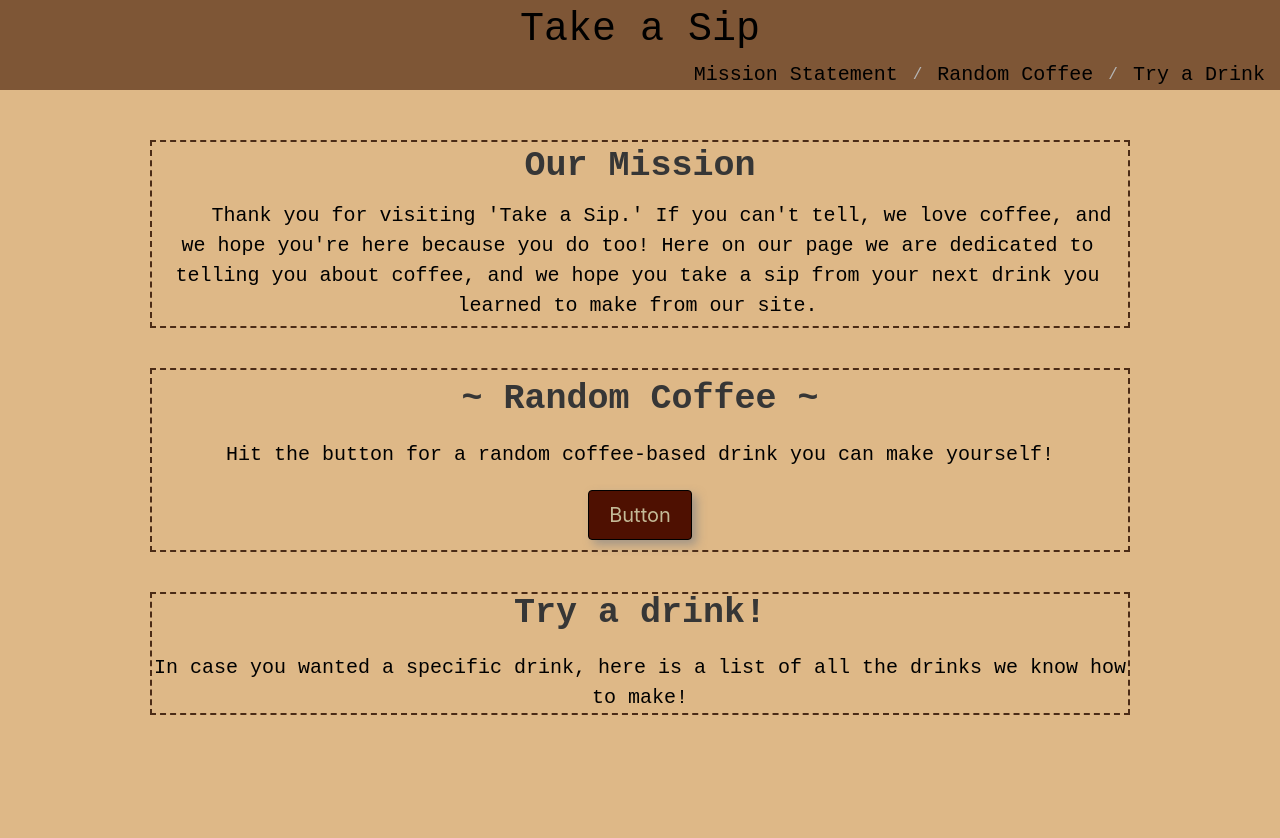
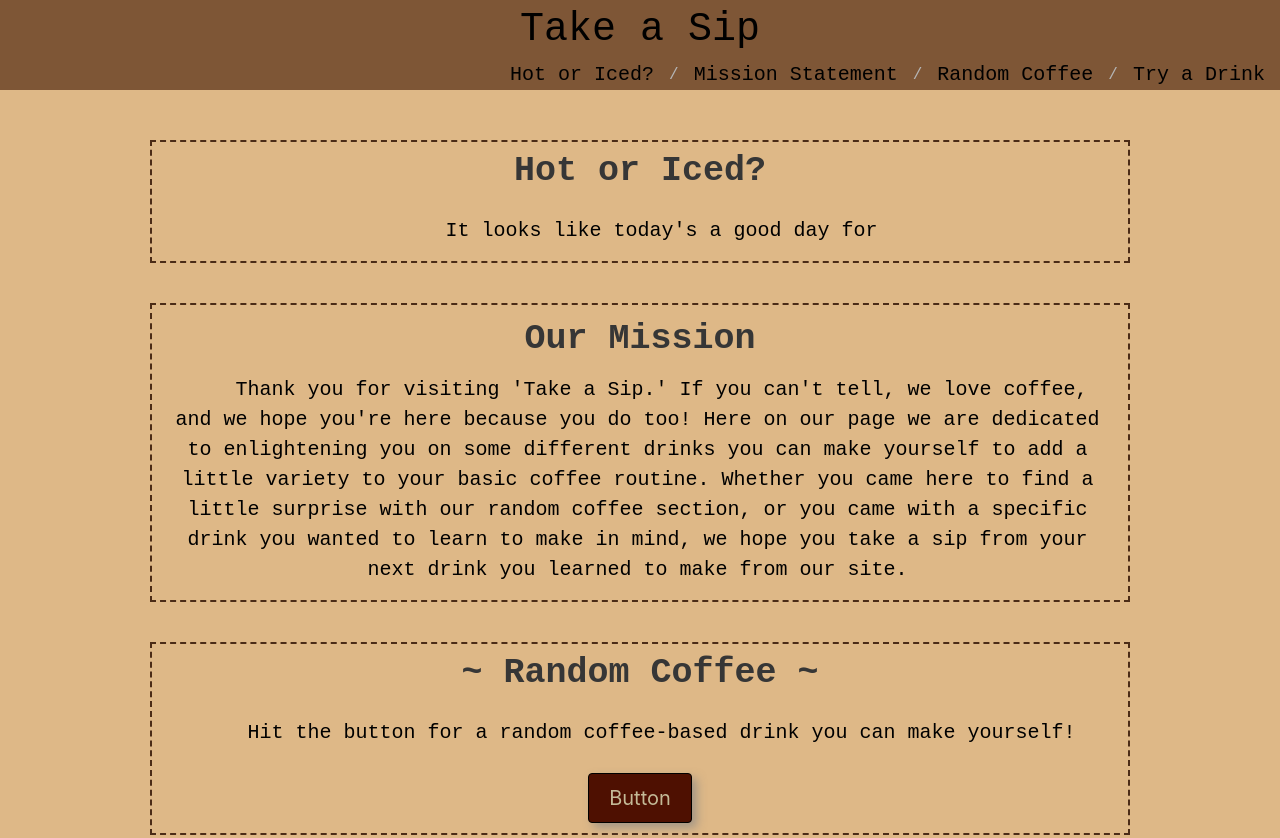
Before and after one commit to umhello2020/coffee-review-site, a plain HTML site: page index.html in a window 1280 px wide. Shown: the top 838 px of the page. Drawn offline with nearby package versions, Linux system fonts and the light colour scheme; no server answers.

Commit message:
added hot or iced recommendation box and tweaked content boxes and nav bar

```diff
--- a/index.html
+++ b/index.html
@@ -14,18 +14,28 @@
     <nav class="breadcrumb is-right" aria-label="breadcrumbs">
       <h1>Take a Sip</h1>
       <ul>
-        <li><a class="is-active" href="#mission-statement" aria-current="page">Mission Statement</a></li>
+        <li><a class="is-active" href="#weather" aria-current="page">Hot or Iced?</a></li>
+        <li><a href="#mission-statement">Mission Statement</a></li>
         <li><a href="#random-coffee">Random Coffee</a></li>
         <li><a href="#try-drink">Try a Drink</a></li>
       </ul>
     </nav>
   </header>
   <div class=".container.is-fullhd content">
+    <section id="weather">
+      <h2>Hot or Iced?</h2>
+      <h4 id="temp-display"></h4>
+      <p>
+        It looks like today's a good day for
+      </p>
+    </section>
     <section id="mission-statement">
       <h2>Our Mission</h2>
-      <p class="first-p">
+      <p>
         Thank you for visiting 'Take a Sip.' If you can't tell, we love coffee, and we hope you're here because you do too!
-        Here on our page we are dedicated to telling you about coffee, and we hope you take a sip from your next drink you learned to make from our site.
+        Here on our page we are dedicated to enlightening you on some different drinks you can make yourself to add a little variety to your basic coffee routine.
+        Whether you came here to find a little surprise with our random coffee section, or you came with a specific drink you wanted to learn to make in mind,
+        we hope you take a sip from your next drink you learned to make from our site.
       </p>
     </section>
 
--- a/style.css
+++ b/style.css
@@ -33,7 +33,7 @@ h1 {
     margin-right: 150px;
 }
 
-.first-p {
+p {
     text-indent: 3rem;
     margin-left: 5px;
     margin-right: 10px;
@@ -58,9 +58,16 @@ h1 {
     margin-bottom: 10px;
 }
 
+#weather {
+    border: dashed rgb(75, 43, 22) 2px;
+    margin-bottom: 40px;
+    padding: 10px;
+}
+
 #mission-statement {
     border: dashed rgb(75, 43, 22) 2px;
     margin-bottom: 40px;
+    padding: 10px;
 }
 
 #random-coffee {
@@ -71,4 +78,6 @@ h1 {
 
 #try-drink {
     border: dashed rgb(75, 43, 22) 2px;
+    margin-bottom: 40px;
+    padding: 10px;
 }
```
Also changed, not shown: script.js (line endings or trailing spaces).
